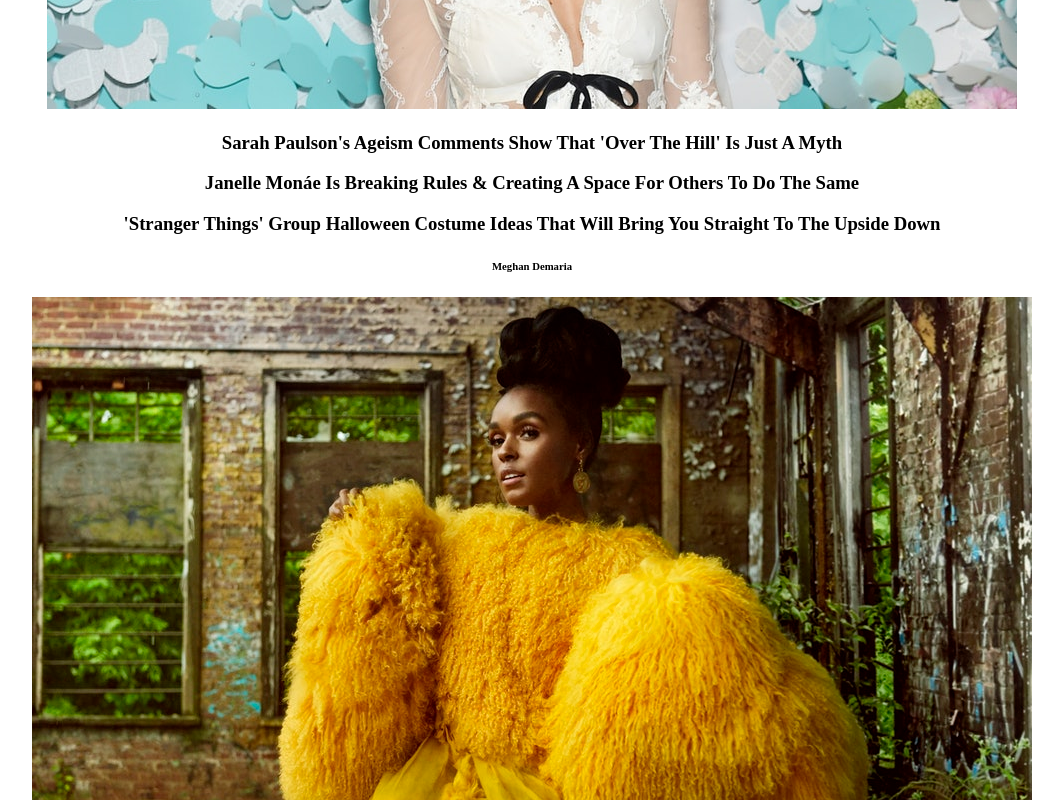
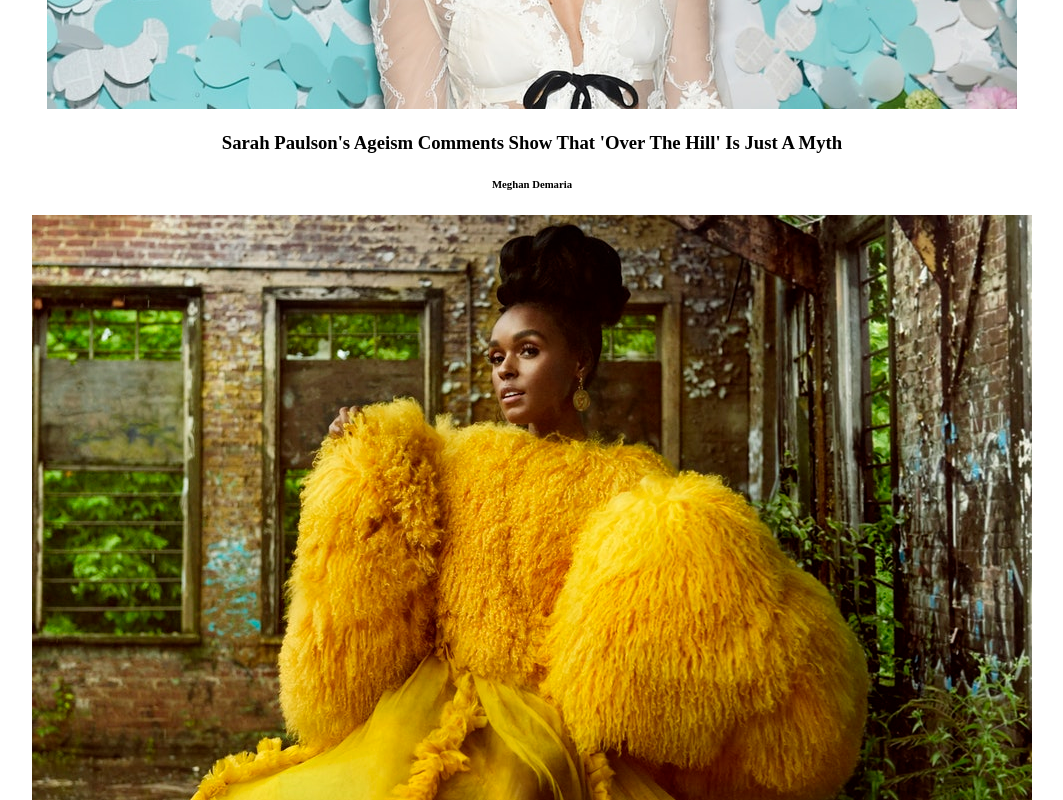
Before and after one commit to coffeeringsdesign/bustle-clone, an Angular app: page / in a window 1280 px wide. Shown: the part 600-1400 px from the top of the page, without its empty margins (108-1171 px from the left). Built offline with nearby package versions, Linux system fonts and the light colour scheme.

Commit message:
get the large article to show

```diff
--- a/src/app/app.component.html
+++ b/src/app/app.component.html
@@ -5,11 +5,4 @@
   </h1>
 
 <h2>Large Article Attempt: </h2>
-<!-- <app-large-article></app-large-article> -->
-<div *ngFor="let article of masterArticleList">
-  <img  src={{article.picture}} >
-    <div class="titleBox">
-      <h3 *ngFor="let article of masterArticleList">{{article.title}}</h3>
-      <h6>{{article.author}}</h6>
-  </div>
-</div>
+<app-large-article [childArticleList]="masterArticleList" ></app-large-article>
--- a/src/app/large-article/large-article.component.html
+++ b/src/app/large-article/large-article.component.html
@@ -1,7 +1,7 @@
-<div *ngFor="let thisArticle of childArticleList">
-  <img  src={{thisArticle.picture}} >
+<div *ngFor="let article of childArticleList">
+  <img  src={{article.picture}} >
     <div class="titleBox">
-      <h3 *ngFor="let thisArticle of childArticleList">{{thisArticle.title}}</h3>
-      <h6>{{thisArticle.author}}</h6>
+      <h3>{{article.title}}</h3>
+      <h6>{{article.author}}</h6>
   </div>
 </div>
```
